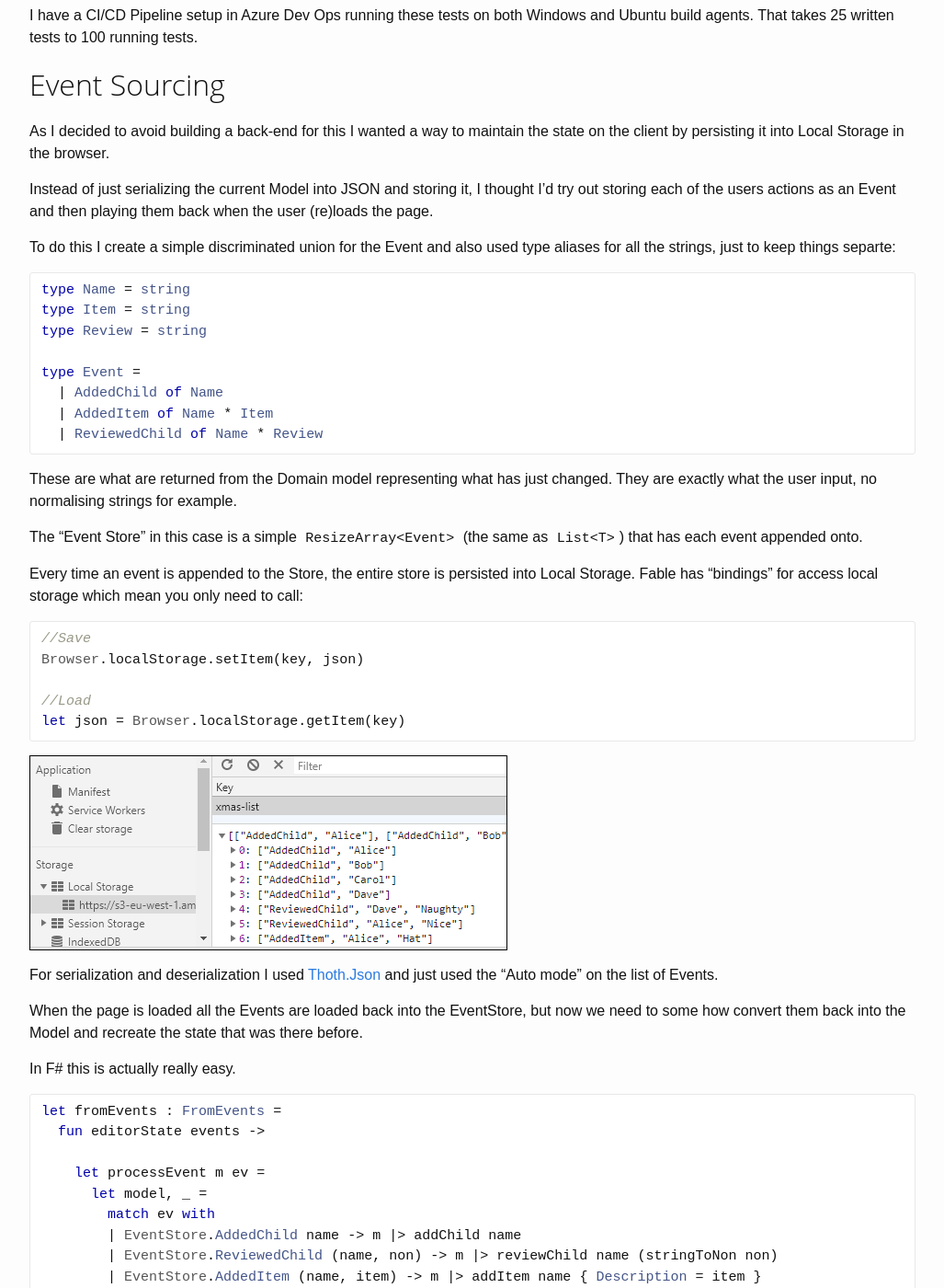
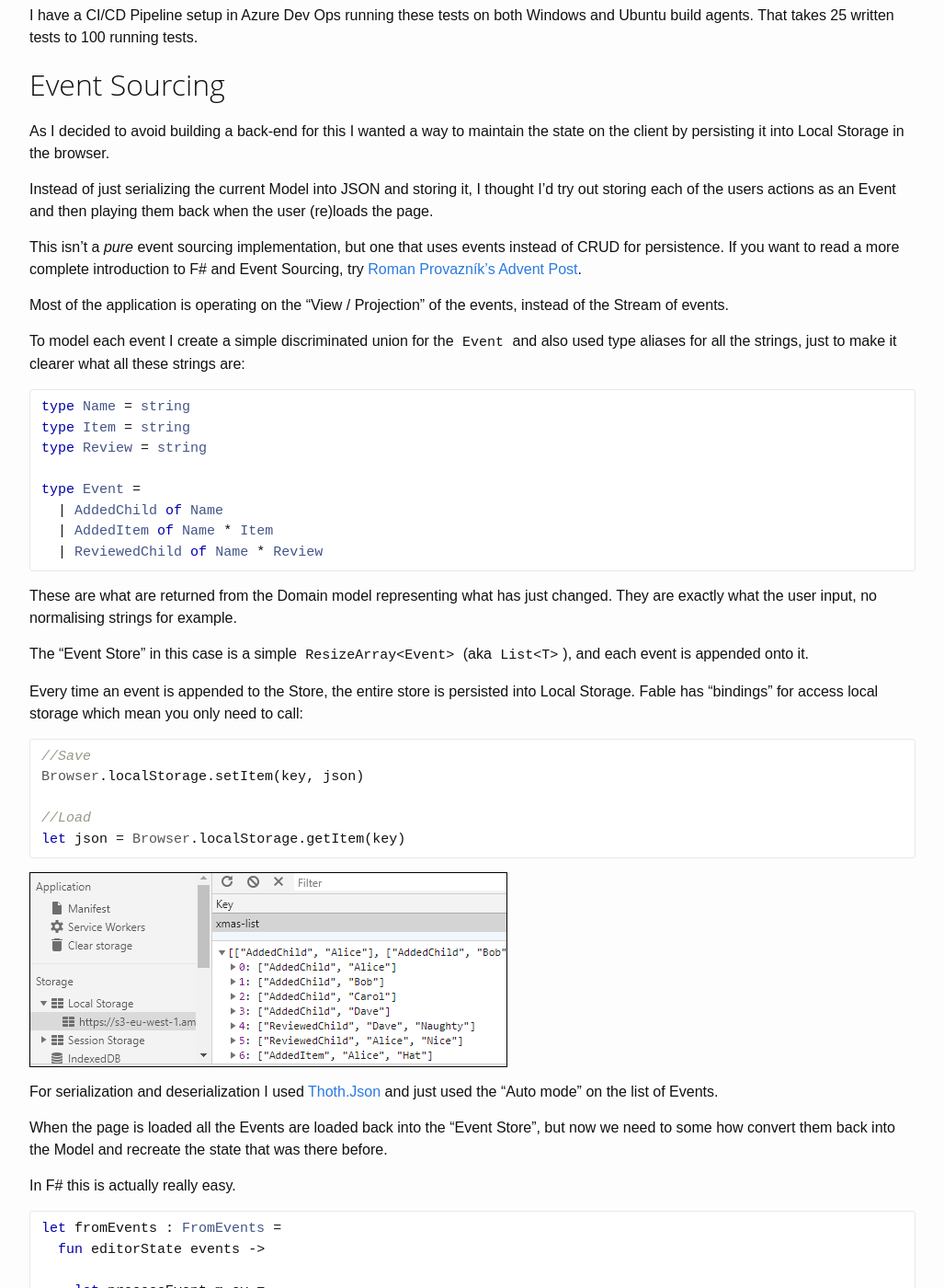
Before and after one commit to xdaDaveShaw/xdaDaveShaw.github.io, a Jekyll site: the page built from blog/_posts/2018-12-21-santas-xmas-list-in-fable.md, in a window 1280 px wide and 1400 px high, scrolled down 4670 px. Shown: the whole window at 92% size, without its empty margins (126-1153 px from the left). Built offline with Jekyll 4.4.1, drawn with Linux system fonts in a browser that asks for light colours; some of the changed text lies outside the part shown.

Commit message:
Expand Event Source, also fix spellings

````diff
--- a/blog/_posts/2018-12-21-santas-xmas-list-in-fable.md
+++ b/blog/_posts/2018-12-21-santas-xmas-list-in-fable.md
@@ -170,7 +170,14 @@ As I decided to avoid building a back-end for this I wanted a way to maintain th
 Instead of just serializing the current Model into JSON and storing it, I thought I'd try out storing each of the users actions as an Event and
 then playing them back when the user (re)loads the page.
 
-To do this I create a simple discriminated union for the Event and also used type aliases for all the strings, just to keep things separte:
+This isn't a *pure* event sourcing implementation, but one that uses events instead of CRUD for persistence. If you want to read a more
+complete introduction to F# and Event Sourcing, try [Roman Provazník's Advent Post][16].
+
+Most of the application is operating on the "View / Projection" of the events, instead of the Stream of events.
+
+To model each event I create a simple discriminated union for the `Event` and also used type aliases for all the strings, just to make it clearer what all these strings are:
+
+
 
 ```fsharp
 type Name = string
@@ -186,7 +193,7 @@ type Event =
 These are what are returned from the Domain model representing what has just changed. They are exactly what the user input, no normalising strings
 for example.
 
-The "Event Store" in this case is a simple `ResizeArray<Event>` (the same as `List<T>`) that has each event appended onto.
+The "Event Store" in this case is a simple `ResizeArray<Event>` (aka  `List<T>`), and each event is appended onto it.
 
 Every time an event is appended to the Store, the entire store is persisted into Local Storage. Fable has "bindings" for access local storage which
 mean you only need to call:
@@ -203,7 +210,7 @@ let json = Browser.localStorage.getItem(key)
 
 For serialization and deserialization I used [Thoth.Json][10] and just used the "Auto mode" on the list of Events.
 
-When the page is loaded all the Events are loaded back into the EventStore, but now we need to some how convert them back into the Model and recreate the state that was there before.
+When the page is loaded all the Events are loaded back into the "Event Store", but now we need to some how convert them back into the Model and recreate the state that was there before.
 
 In F# this is actually really easy.
 
@@ -228,7 +235,7 @@ let fromEvents : FromEvents =
 
 It starts by declaring a function to process the events, then getting an empty `model` from the function `createDefaultModel`.
 
-Then it uses a `fold` to iterate over each event, passing in the current state (`model`) and returning a new state. Each time the fold goes through an event in the list, the updated state from the previous iteration is passed in, this is why you need to start with an empty model.
+Then it uses a `fold` to iterate over each event, passing in the current state (`model`) and returning a new state. Each time the fold goes through an event in the list, the updated state from the previous iteration is passed in, this is why you need to start with an empty model, which is then built up from the events.
 
 The `processEvent` function matches and deconstructs the values from the event and passes them to the correct Domain function - which already returns the updated model, so it works perfectly with the `fold`.
 
````
Also changed, not shown: other parts of blog/_posts/2018-12-21-santas-xmas-list-in-fable.md (+2 -1 lines).
